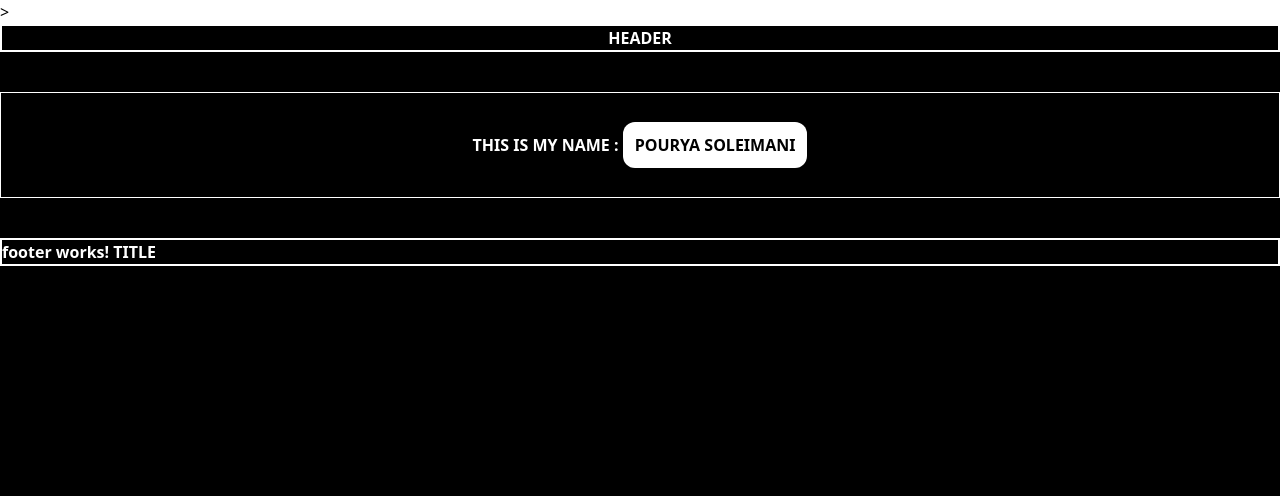
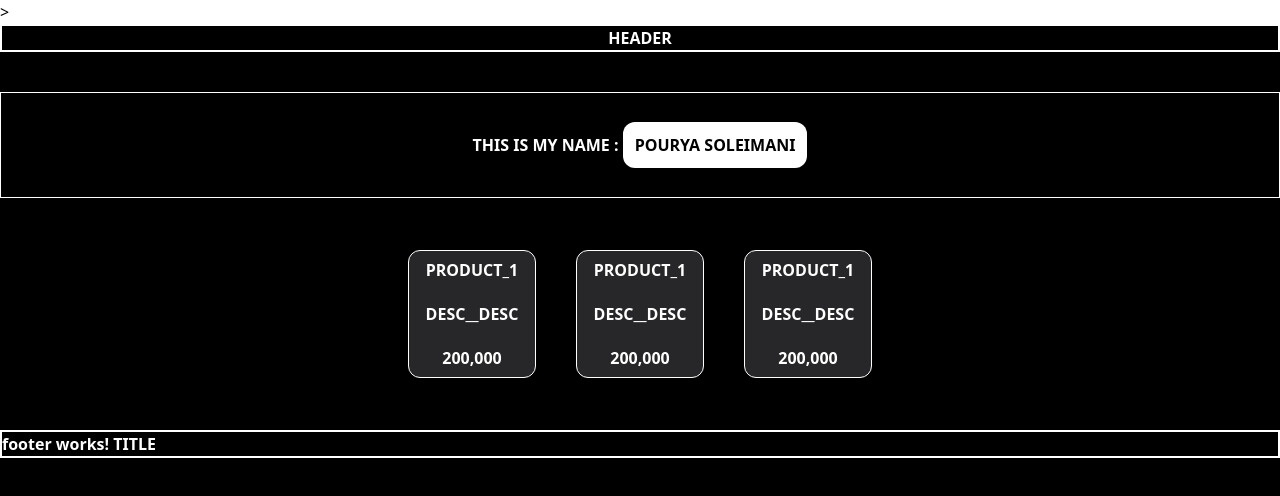
Before and after one commit to PouryaSoleimani/ANGULAR__TRAINING, an Angular app: page / in a window 1280 px wide. Shown: the top 496 px of the page. Built offline with nearby package versions, Linux system fonts and the light colour scheme.

Commit message:
COMPONENTS

```diff
--- /dev/null
+++ b/src/app/Box/box.html
@@ -0,0 +1,5 @@
+<div class="border size-32 flex flex-col items-center justify-center gap-5 rounded-xl bg-zinc-800 my-3">
+  <p>{{ title }}</p>
+  <p>{{ desc }}</p>
+  <p>{{ price.toLocaleString() }}</p>
+</div>
--- /dev/null
+++ b/src/app/Box/box.ts
@@ -0,0 +1,13 @@
+import { Component } from '@angular/core';
+
+@Component({
+  selector: 'app-box',
+  imports: [],
+  templateUrl: './box.html',
+  styleUrl: './box.css',
+})
+export class Box {
+  public readonly title = 'PRODUCT_1';
+  public readonly desc = 'DESC__DESC';
+  public readonly price = 200000;
+}
--- a/src/app/app.html
+++ b/src/app/app.html
@@ -6,6 +6,11 @@
       <span class="bg-white  text-black p-3 rounded-xl">{{name}}</span>
     </h2>
   </div>
+  <div class="flex items-center justify-center gap-10 pb-10">
+    <app-box></app-box>
+    <app-box></app-box>
+    <app-box></app-box>
+  </div>
   <app-footer></app-footer>
 </main>
 <!-- END ------------------------------------------------------------------------->
--- a/src/app/app.ts
+++ b/src/app/app.ts
@@ -2,10 +2,11 @@ import { Component, signal } from '@angular/core';
 import { RouterOutlet } from '@angular/router';
 import { Header } from './Header/Header';
 import { Footer } from './Footer/footer';
+import { Box } from './Box/box';
 
 @Component({
   selector: 'app-root',
-  imports: [RouterOutlet, Header, Footer],
+  imports: [RouterOutlet, Header, Footer, Box],
   templateUrl: './app.html',
   styleUrl: './app.css',
 })
```
Also changed, not shown: src/app/Box/box.css (added).
